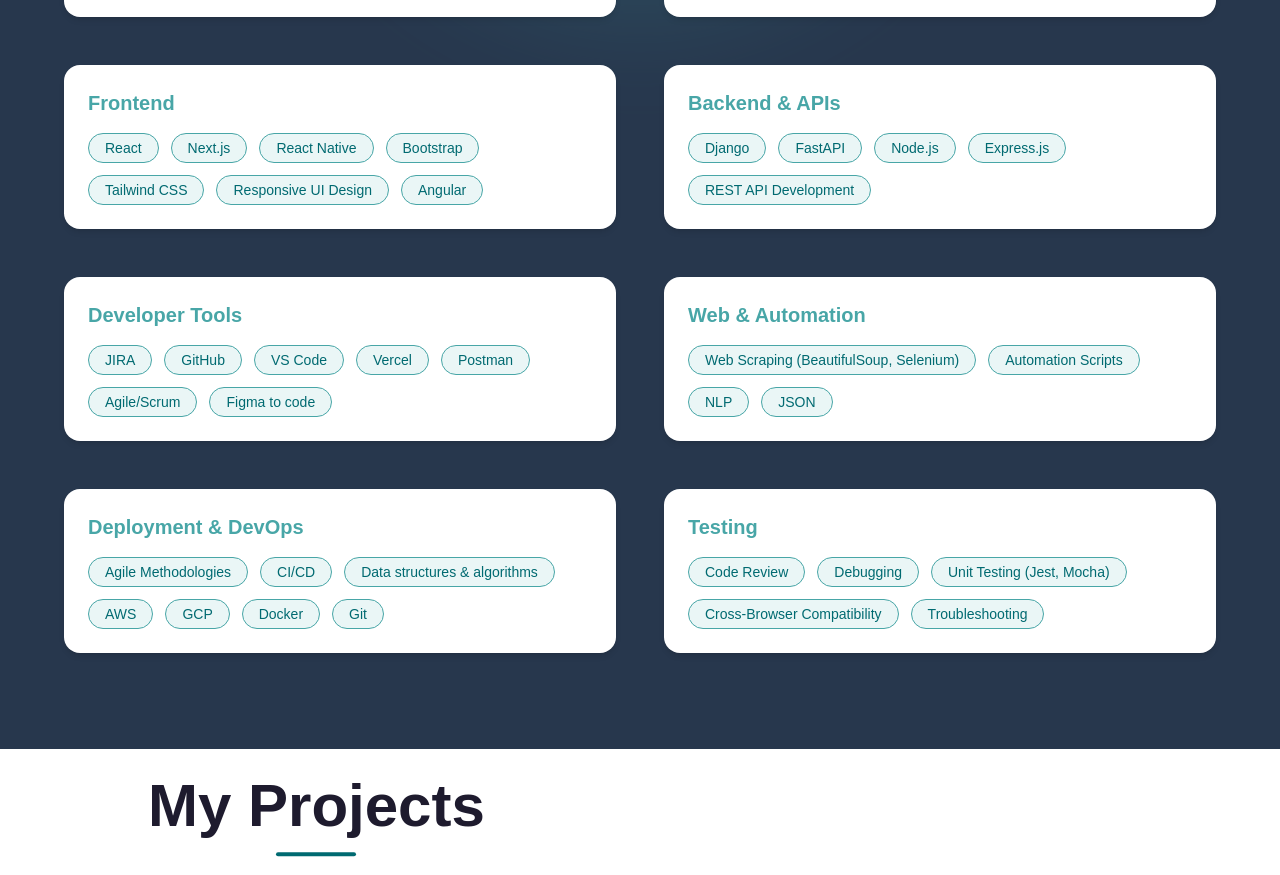
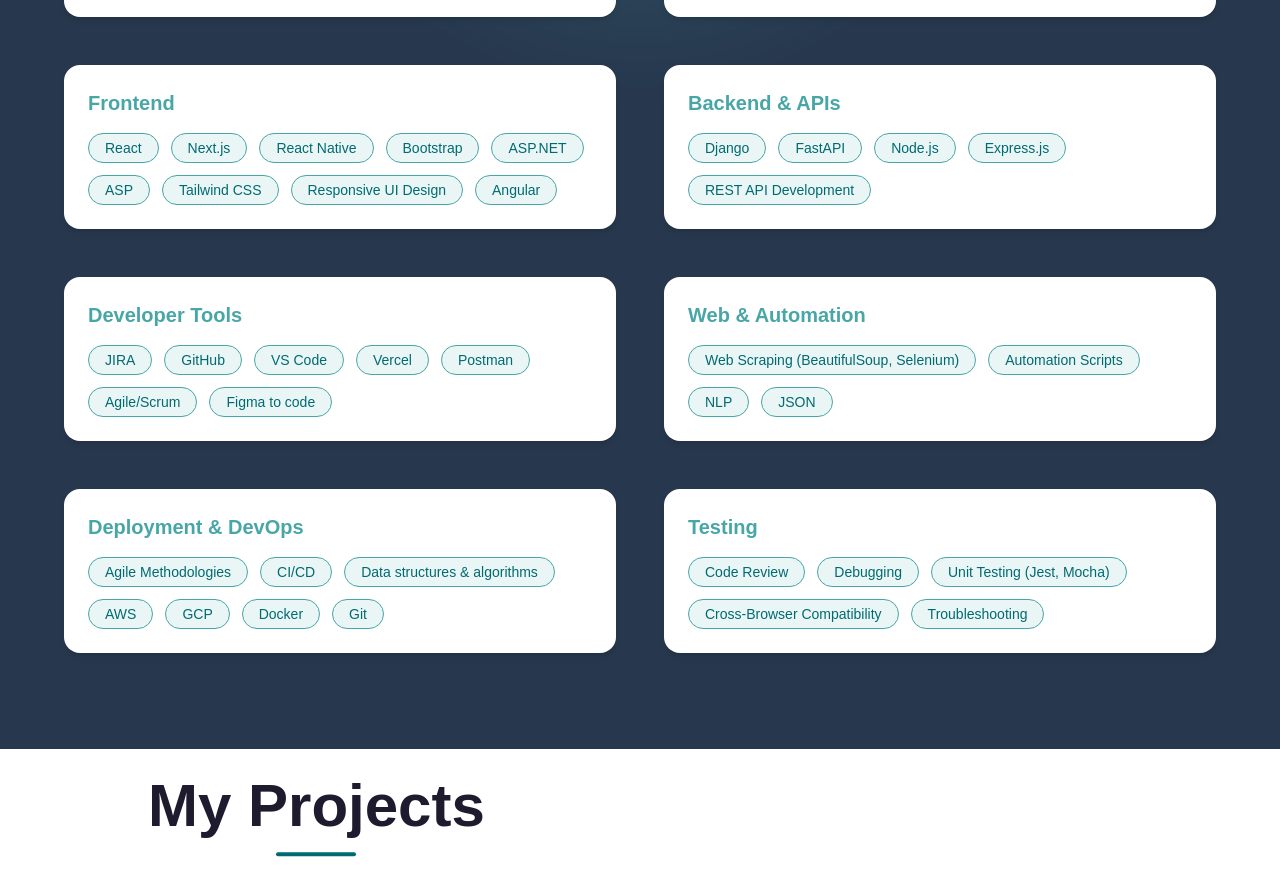
Before and after one commit to VaishnaviNalla2/my-portfolio-vercel, a Next.js app: page / in a window 1280 px wide. Shown: the part 1171-2046 px from the top of the page. Built offline with nearby package versions, Linux system fonts and the light colour scheme.

Commit message:
Update Skills.tsx

```diff
--- a/src/components/Skills.tsx
+++ b/src/components/Skills.tsx
@@ -13,7 +13,7 @@
   },
   {
     title: 'Frontend',
-    items: ['React', 'Next.js', 'React Native', 'Bootstrap', 'Tailwind CSS', 'Responsive UI Design', 'Angular'],
+    items: ['React', 'Next.js', 'React Native', 'Bootstrap', 'ASP.NET', 'ASP', 'Tailwind CSS', 'Responsive UI Design', 'Angular'],
   },
   {
     title: 'Backend & APIs',
```
